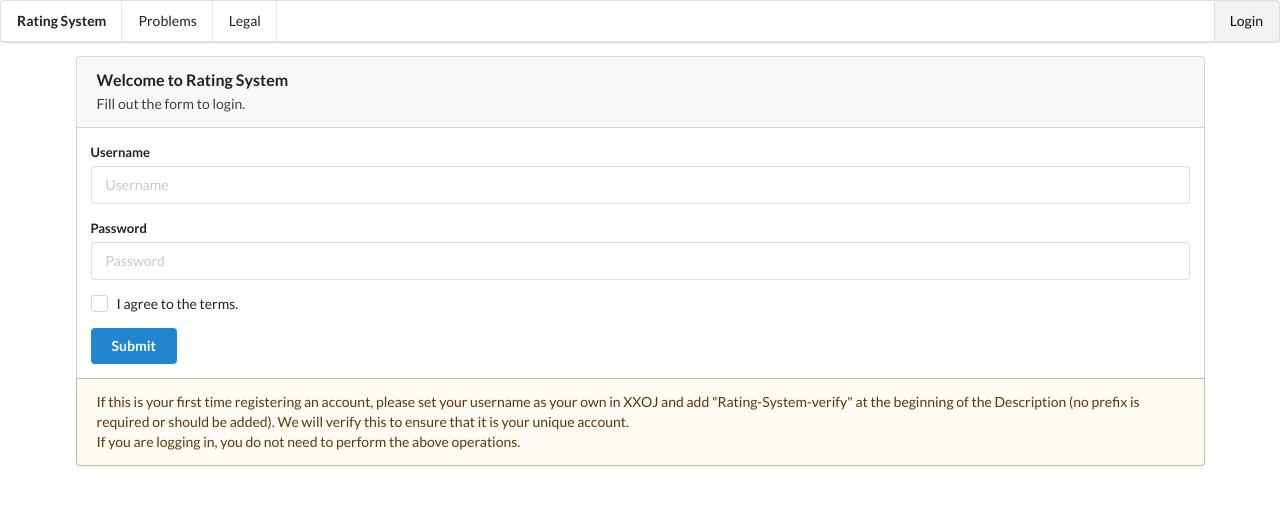
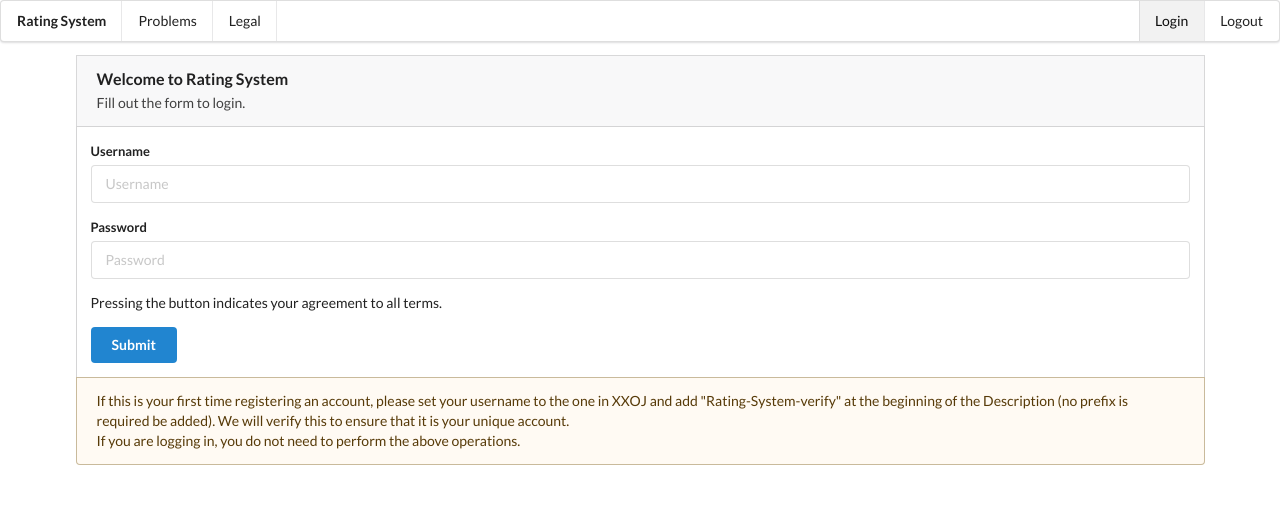
Before and after one commit to ZnPdCo/rating-system, a Flask app: page /login/ in a window 1280 px wide. Shown: the top 505 px of the page. Run offline with Flask 3, Linux system fonts and the light colour scheme.

Commit message:
loginlogout

```diff
--- a/app.py
+++ b/app.py
@@ -1,16 +1,99 @@
-from flask import Flask, render_template
+from flask import Flask, render_template, request, make_response
+import sqlite3 as sl
+import hashlib
+import random
+import string
 
 app = Flask(__name__)
 title = 'Rating System'
 
-@app.route('/')
+def connect_db():
+    try:
+        conn = sl.connect('rating.db', check_same_thread=False)
+        cursor = conn.cursor()
+        cursor.execute("""
+CREATE TABLE IF NOT EXISTS problems (
+	id INTEGER PRIMARY KEY AUTOINCREMENT,
+    contest VARCHAR(2048),
+    name VARCHAR(2048),
+    url VARCHAR(2048),
+    rating DOUBLE DEFAULT null,
+    quality DOUBLE DEFAULT null,
+    rating2 DOUBLE DEFAULT null,
+    quality2 DOUBLE DEFAULT null,
+    cnt1 INTEGER DEFAULT 0,
+    cnt2 INTEGER DEFAULT 0
+);
+                    """)
+        cursor.execute("""
+CREATE TABLE IF NOT EXISTS users (
+    id VARCHAR(2048) PRIMARY KEY,
+    username VARCHAR(2048),
+    password VARCHAR(2048)
+);
+                    """)
+        cursor.execute("""
+CREATE TABLE IF NOT EXISTS rating (
+	id VARCHAR(2048),
+    pid INTEGER,
+    val DOUBLE
+    );
+                    """)
+        cursor.execute("""
+CREATE TABLE IF NOT EXISTS quality (
+	id VARCHAR(2048),
+    pid INTEGER,
+    val DOUBLE
+    );
+                    """)
+        conn.commit()
+    except sl.Error as e:
+        conn = None
+    return conn
+
+@app.route('/', methods=['GET'])
 def index():
     return render_template('index.html', title=title)
 
-@app.route('/login/')
+@app.route('/login/', methods=['GET', 'POST'])
 def login():
-    return render_template('login.html', title=title)
+    username = request.form.get("username")
+    password = request.form.get("password")
+    if username is None and password is None:
+        return render_template('login.html', title=title)
+    else:
+        # check user exist
+        conn = connect_db()
+        cursor = conn.cursor()
+        cursor.execute("SELECT * FROM users WHERE username=?", (username, ))
+        user = cursor.fetchone()
+        if user is None:
+            if False:
+                return "<script>location.search='?error=2';</script>"
+            # register user
+            cursor.execute("INSERT INTO users (id, username, password) VALUES (?,?,?)", (''.join(random.choice(string.ascii_letters) for _ in range(128)), username, hashlib.sha256(password.encode('utf-8')).hexdigest()))
+            conn.commit()
+        conn.close()
 
-@app.route('/legal/')
+        # check password
+        conn = connect_db()
+        cursor = conn.cursor()
+        cursor.execute("SELECT id, password FROM users WHERE username=?", (username, ))
+        user = cursor.fetchone()
+        if hashlib.sha256(password.encode('utf-8')).hexdigest() != user[1]:
+            return "<script>location.search='?error=1';</script>"
+        conn.close()
+
+        resp = make_response("<script>location.href='/';</script>")
+        resp.set_cookie('id', user[0], httponly=False, max_age=3600*24*30)
+        return resp
+
+@app.route('/legal/', methods=['GET'])
 def legal():
     return render_template('legal.html', title=title)
+
+@app.route('/logout/', methods=['GET'])
+def logout():
+    resp = make_response("<script>location.href='/';</script>")
+    resp.set_cookie('id', '', expires=0)
+    return resp
--- a/templates/index.html
+++ b/templates/index.html
@@ -26,7 +26,7 @@
         <a class="item" href="/admin/" style="display: none;">Admin</a>
         <div class="right menu">
             <a class="item" href="/login/">Login</a>
-            <a class="item" style="display: none;">Logout</a>
+            <a class="item" href="/logout/">Logout</a>
         </div>
     </div>
     <div class="ui container">
--- a/templates/legal.html
+++ b/templates/legal.html
@@ -26,7 +26,7 @@
         <a class="item" href="/admin/" style="display: none;">Admin</a>
         <div class="right menu">
             <a class="item" href="/login/">Login</a>
-            <a class="item" style="display: none;">Logout</a>
+            <a class="item" href="/logout/">Logout</a>
         </div>
     </div>
     <div class="ui container">
--- a/templates/login.html
+++ b/templates/login.html
@@ -26,38 +26,48 @@
         <a class="item" href="/admin/" style="display: none;">Admin</a>
         <div class="right menu">
             <a class="item" href="/login/">Login</a>
-            <a class="item" style="display: none;">Logout</a>
+            <a class="item" href="/logout/">Logout</a>
         </div>
     </div>
     <div class="ui container">
+        <div class="ui attached error message" style="display: none;" id="error1">
+            Password or username is incorrect. Please try again.
+        </div>
+        <div class="ui attached error message" style="display: none;" id="error2">
+            Please set your username to the one in XXOJ and add "Rating-System-verify" at the beginning of the Description (no prefix is required be added). We will verify this to ensure that it is your unique account.
+        </div>
         <div class="ui attached message">
             <div class="header">
                 Welcome to {{title}}
             </div>
             <p>Fill out the form to login.</p>
         </div>
-        <form class="ui form attached fluid segment">
+        <form class="ui form attached fluid segment" method="post">
             <div class="field">
                 <label>Username</label>
-                <input placeholder="Username" type="text">
+                <input placeholder="Username" type="text" id="username" name="username">
             </div>
             <div class="field">
                 <label>Password</label>
-                <input placeholder="Password" type="password">
+                <input placeholder="Password" type="password" id="password" name="password">
             </div>
-            <div class="inline field">
-                <div class="ui checkbox">
-                    <input type="checkbox" id="terms">
-                    <label for="terms">I agree to the terms.</label>
-                </div>
-            </div>
-            <div class="ui blue submit button">Submit</div>
+            <p>Pressing the button indicates your agreement to all terms.</p>
+            <button type="submit" class="ui blue submit button">Submit</button>
         </form>
         <div class="ui bottom attached warning message">
-            If this is your first time registering an account, please set your username as your own in XXOJ and add "Rating-System-verify" at the beginning of the Description (no prefix is required or should be added). We will verify this to ensure that it is your unique account.<br>
+            If this is your first time registering an account, please set your username to the one in XXOJ and add "Rating-System-verify" at the beginning of the Description (no prefix is required be added). We will verify this to ensure that it is your unique account.<br>
             If you are logging in, you do not need to perform the above operations.
         </div>
     </div>
+    <script>
+        $(document).ready(function () {
+            var urlParams = new URLSearchParams(window.location.search);
+            if(urlParams.get('error') == 1)
+                $('#error1').show();
+            else if(urlParams.get('error') == 2)
+                $('#error2').show();
+        });
+    </script>
 </body>
 
 </html>
```
Also changed, not shown: rating.db (added).
